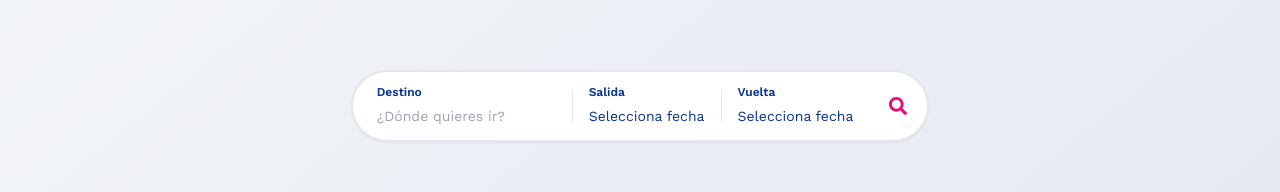
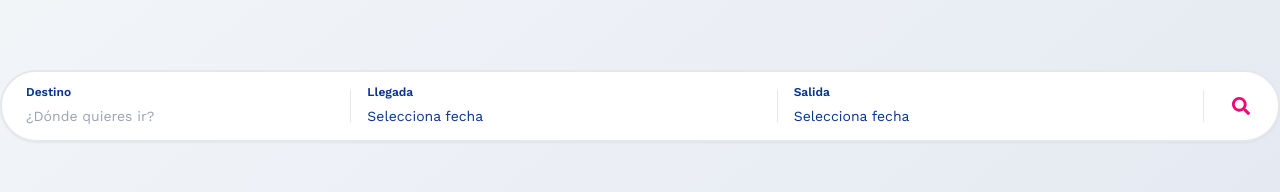
Before and after one commit to CristianMingorance07/freeroutesclub-front, a Next.js app in the folder free-routes-web/: page /trips in a window 1280 px wide. Shown: the part 666-858 px from the top of the page. Built offline with nearby package versions, Linux system fonts and the light colour scheme; no server answers; the database is empty.

Commit message:
correct ts error

```diff
--- a/free-routes-web/components/SearchBar.jsx
+++ /dev/null
@@ -1,77 +0,0 @@
-import { useState } from "react";
-import { FaSearch, FaCalendarAlt } from "react-icons/fa";
-
-export default function SearchBar() {
-  const [destination, setDestination] = useState("");
-  const [startDate, setStartDate] = useState("");
-  const [endDate, setEndDate] = useState("");
-
-  const handleSearch = () => {
-    console.log("Searching with", { destination, startDate, endDate });
-  };
-
-  return (
-    <div className="flex items-center rounded-full border-2 border-gray-200 bg-white text-[#08338F] shadow-sm transition-shadow hover:shadow-md">
-      <div className="relative flex-1 rounded-l-full py-3 pl-6 pr-4 hover:bg-gray-200">
-        <label className="mb-1 block text-xs font-semibold">Destino</label>
-        <input
-          type="text"
-          placeholder="¿Dónde quieres ir?"
-          className="w-full border-none bg-transparent p-0 text-sm focus:ring-0"
-          value={destination}
-          onChange={(e) => setDestination(e.target.value)}
-        />
-      </div>
-
-      {/* Separador */}
-      <div className="h-8 w-px bg-gray-200" />
-
-      {/* Botón Fecha Inicio */}
-      <button
-        className="relative px-4 py-3 hover:bg-gray-200"
-        onClick={() => document.getElementById("startDate")?.focus()}
-      >
-        <div className="text-left">
-          <label className="mb-1 block text-xs font-semibold">Salida</label>
-          <input
-            id="startDate"
-            type="date"
-            className="absolute -z-10 opacity-0"
-            value={startDate}
-            onChange={(e) => setStartDate(e.target.value)}
-          />
-          <span className="text-sm">{startDate || "Selecciona fecha"}</span>
-        </div>
-      </button>
-
-      {/* Separador */}
-      <div className="h-8 w-px bg-gray-200" />
-
-      {/* Botón Fecha Fin */}
-      <button
-        className="relative rounded-r-full px-4 py-3 hover:bg-gray-200"
-        onClick={() => document.getElementById("endDate")?.focus()}
-      >
-        <div className="text-left">
-          <label className="mb-1 block text-xs font-semibold">Vuelta</label>
-          <input
-            id="endDate"
-            type="date"
-            className="absolute -z-10 opacity-0"
-            value={endDate}
-            onChange={(e) => setEndDate(e.target.value)}
-          />
-          <span className="text-sm">{endDate || "Selecciona fecha"}</span>
-        </div>
-      </button>
-
-      {/* Botón Buscar */}
-      <button
-        onClick={handleSearch}
-        className="bg-airbnb-red hover:bg-airbnb-red-dark m-2 rounded-full p-3 text-white transition-colors"
-      >
-        <FaSearch className="text-[#ED0874]" size={18} />
-      </button>
-    </div>
-  );
-}
--- /dev/null
+++ b/free-routes-web/components/SearchBar.tsx
@@ -0,0 +1,106 @@
+import { useState, useRef } from "react";
+import { FaSearch } from "react-icons/fa";
+
+const formatDateEs = (dateString: string): string => {
+  if (!dateString) return "";
+  return new Date(dateString).toLocaleDateString("es-ES", {
+    day: "2-digit",
+    month: "short",
+    year: "numeric",
+  });
+};
+
+export default function SearchBar() {
+  const [destination, setDestination] = useState("");
+  const [startDate, setStartDate] = useState("");
+  const [endDate, setEndDate] = useState("");
+  const startDateRef = useRef<HTMLInputElement>(null);
+  const endDateRef = useRef<HTMLInputElement>(null);
+
+  const handleSearch = () => {
+    console.log("Searching with", {
+      destination,
+      startDate: formatDateEs(startDate),
+      endDate: formatDateEs(endDate),
+    });
+  };
+
+  const triggerDatePicker = (type: "start" | "end") => {
+    if (type === "start") {
+      startDateRef.current?.showPicker();
+    } else {
+      endDateRef.current?.showPicker();
+    }
+  };
+
+  return (
+    <div className="flex w-full flex-col items-center border-2 border-gray-200 bg-white py-9 text-[#08338F] shadow-sm transition-shadow hover:shadow-md sm:flex-row sm:rounded-full sm:p-0">
+      {/* Input Destino */}
+      <div className="relative w-full flex-1 rounded-l-full px-4 py-3 hover:bg-gray-50 sm:py-3 sm:pl-6 sm:pr-4">
+        <label className="mb-1 block text-xs font-semibold">Destino</label>
+        <input
+          type="text"
+          placeholder="¿Dónde quieres ir?"
+          className="w-full border-none bg-transparent p-0 text-sm focus:ring-0"
+          value={destination}
+          onChange={(e) => setDestination(e.target.value)}
+        />
+      </div>
+
+      <div className="h-px w-full bg-gray-200 sm:h-8 sm:w-px" />
+
+      {/* Botón Fecha Inicio */}
+      <button
+        className="relative w-full px-4 py-3 hover:bg-gray-50 sm:w-1/3"
+        onClick={() => triggerDatePicker("start")}
+      >
+        <div className="text-left">
+          <label className="mb-1 block text-xs font-semibold">Llegada</label>
+          <input
+            ref={startDateRef}
+            type="date"
+            className="absolute left-0 top-0 h-full w-full cursor-pointer opacity-0"
+            value={startDate}
+            onChange={(e) => setStartDate(e.target.value)}
+          />
+          <span className="text-sm">
+            {startDate ? formatDateEs(startDate) : "Selecciona fecha"}
+          </span>
+        </div>
+      </button>
+
+      <div className="h-px w-full bg-gray-200 sm:h-8 sm:w-px" />
+
+      {/* Botón Fecha Fin */}
+      <button
+        className="relative w-full px-4 py-3 hover:bg-gray-50 sm:w-1/3"
+        onClick={() => triggerDatePicker("end")}
+      >
+        <div className="text-left">
+          <label className="mb-1 block text-xs font-semibold">Salida</label>
+          <input
+            ref={endDateRef}
+            type="date"
+            className="absolute left-0 top-0 h-full w-full cursor-pointer opacity-0"
+            value={endDate}
+            onChange={(e) => setEndDate(e.target.value)}
+          />
+          <span className="text-sm">
+            {endDate ? formatDateEs(endDate) : "Selecciona fecha"}
+          </span>
+        </div>
+      </button>
+
+      <div className="h-px w-full bg-gray-200 sm:h-8 sm:w-px" />
+
+      {/* Botón Buscar */}
+      <button
+        onClick={handleSearch}
+        className="m-2 mt-9 w-1/2 sm:w-auto flex items-center justify-center gap-4 rounded-full bg-[#ED0874] p-3 text-white transition-colors hover:bg-gray-200 sm:m-0 sm:mx-4 sm:bg-transparent"
+      >
+        <p className="sm:hidden">Buscar</p>
+        <FaSearch className="text-white sm:text-[#ED0874]" size={18} />
+      </button>
+    </div>
+  );
+}
```
Also changed, not shown: free-routes-web/components/TripCardLoading.tsx (renamed from free-routes-web/components/TripCardLoading.jsx).
